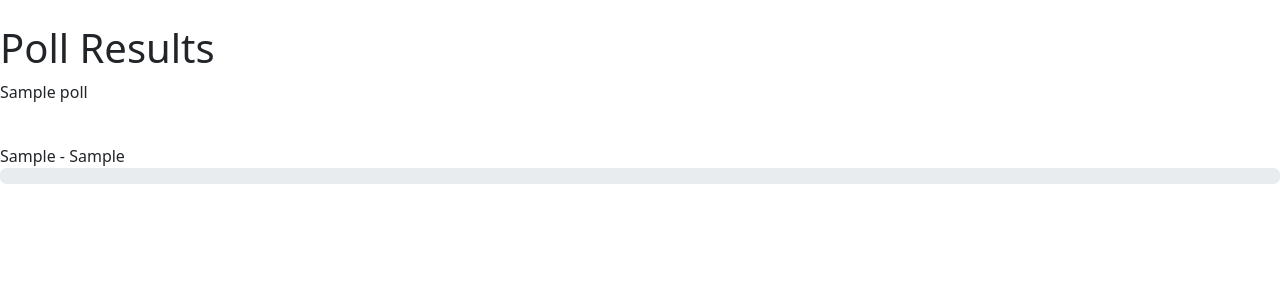
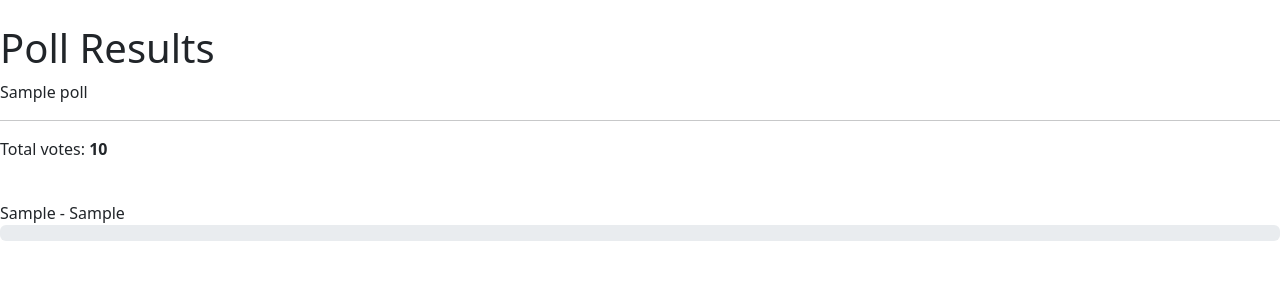
Before and after one commit to guywithnousername/c6_hub, a Django app: template mainpage/templates/mainpage/viewp.html in a window 1280 px wide. Shown: the part 73-373 px from the top of the page. Run offline with Django 4.2, Linux system fonts and the light colour scheme; the template is opened without the code that fills it: most values are stand-ins (such as "Sample title", 1, 10 or a date in 2020); data that the repository does not hold is empty; some libraries are stand-ins or nearby versions.

Commit message:
clarify uncertainties

```diff
--- a/mainpage/templates/mainpage/pollform.html
+++ b/mainpage/templates/mainpage/pollform.html
@@ -3,6 +3,7 @@
 
 {% block content %}
 <h1>{{ poll }}</h1>
+<p>Please select an option from the dropdown.</p>
 <form action="{% url 'mainpage:pollform' poll.id %}" method='post'>
     {% csrf_token %}
     {% bootstrap_form form %}
--- a/mainpage/templates/mainpage/viewp.html
+++ b/mainpage/templates/mainpage/viewp.html
@@ -3,7 +3,8 @@
 
 {% block content %}
 <h1>Poll Results</h1>
-<p>{{ poll }}</p><br>
+<p>{{ poll }}</p><hr>
+<p>Total votes: <b>{{ total }}</b></p><br>
 {% for value in values %}
 {{ value.0 }} - {{ value.2 }}
 <div class="progress">
```
